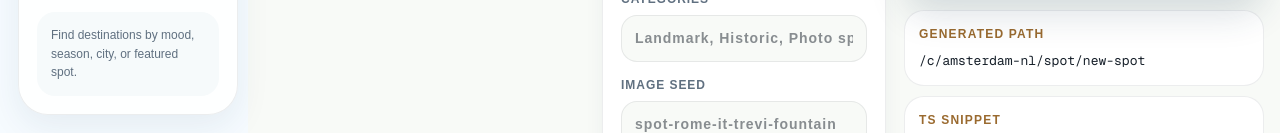
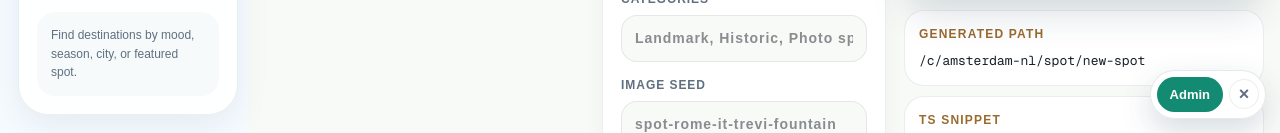
Before and after one commit to kazumophone-arch/travelhub, a Next.js app: page /admin/spots/new in a window 1280 px wide. Shown: the part 667-800 px from the top of the page. Built offline with nearby package versions, Linux system fonts and the light colour scheme.

Commit message:
add view published spot button

```diff
--- a/app/layout.tsx
+++ b/app/layout.tsx
@@ -3,6 +3,7 @@ import { Geist, Geist_Mono } from "next/font/google";
 import { SiteFooter } from "@/components/SiteFooter";
 import { SiteNavigation } from "@/components/SiteNavigation";
 import "./globals.css";
+import { TemporaryAdminTab } from "@/components/TemporaryAdminTab";
 
 const geistSans = Geist({
   variable: "--font-geist-sans",
@@ -39,6 +40,7 @@ export default function RootLayout({
 
         <div className="travelhub-site-page-shell">
           {children}
+        <TemporaryAdminTab />
           <SiteFooter />
         </div>
       </body>
--- a/components/AdminSpotCreator.tsx
+++ b/components/AdminSpotCreator.tsx
@@ -76,6 +76,7 @@ export function AdminSpotCreator({ cities }: Props) {
   const [canOpen, setCanOpen] = useState(true);
   const [drafts, setDrafts] = useState<SpotDraft[]>([]);
   const [publishStatus, setPublishStatus] = useState("");
+  const [publishedHref, setPublishedHref] = useState("");
 
   const selectedCity =
     cityList.find((city) => city.slug === citySlug) ?? firstCity;
@@ -162,6 +163,7 @@ export function AdminSpotCreator({ cities }: Props) {
 
       saveDraft();
       setPublishStatus("Published to data/admin-spots.json");
+      setPublishedHref(`/c/${currentDraft.citySlug}/spot/${currentDraft.slug}`);
     } catch (error) {
       setPublishStatus(
         error instanceof Error ? error.message : "Failed to publish spot."
@@ -179,6 +181,7 @@ export function AdminSpotCreator({ cities }: Props) {
     setImageSeed(draft.imageSeed);
     setCanOpen(draft.canOpen);
     setPublishStatus("");
+    setPublishedHref("");
   }
 
   function newDraft() {
@@ -190,6 +193,7 @@ export function AdminSpotCreator({ cities }: Props) {
     setImageSeed("");
     setCanOpen(true);
     setPublishStatus("");
+    setPublishedHref("");
   }
 
   function deleteDraft(id: string) {
@@ -375,6 +379,12 @@ export function AdminSpotCreator({ cities }: Props) {
             </div>
 
             {publishStatus && <div style={statusStyle}>{publishStatus}</div>}
+
+            {publishedHref && (
+              <Link href={publishedHref} style={viewPublishedStyle}>
+                View published spot →
+              </Link>
+            )}
           </div>
 
           <section style={previewWrapStyle}>
@@ -818,3 +828,17 @@ const emptyStyle: CSSProperties = {
   border: "1px solid rgba(168, 116, 50, 0.14)",
   color: "#607080",
 };
+
+const viewPublishedStyle: CSSProperties = {
+  display: "inline-flex",
+  width: "fit-content",
+  marginTop: 10,
+  padding: "10px 13px",
+  borderRadius: 999,
+  background: "#17202a",
+  border: "1px solid rgba(23, 32, 42, 0.12)",
+  color: "#ffffff",
+  textDecoration: "none",
+  fontSize: 13,
+  fontWeight: 850,
+};
--- /dev/null
+++ b/components/TemporaryAdminTab.tsx
@@ -0,0 +1,108 @@
+"use client";
+
+import Link from "next/link";
+import { useEffect, useState, type CSSProperties } from "react";
+
+const STORAGE_KEY = "travelhub-hide-temp-admin-tab";
+
+export function TemporaryAdminTab() {
+  const [hidden, setHidden] = useState(true);
+
+  useEffect(() => {
+    setHidden(window.localStorage.getItem(STORAGE_KEY) === "1");
+  }, []);
+
+  function hideTab() {
+    window.localStorage.setItem(STORAGE_KEY, "1");
+    setHidden(true);
+  }
+
+  function showTabAgain() {
+    window.localStorage.removeItem(STORAGE_KEY);
+    setHidden(false);
+  }
+
+  if (hidden) {
+    return (
+      <button type="button" onClick={showTabAgain} style={restoreStyle}>
+        Admin
+      </button>
+    );
+  }
+
+  return (
+    <div style={wrapStyle}>
+      <Link href="/admin" style={linkStyle}>
+        Admin
+      </Link>
+
+      <button type="button" onClick={hideTab} style={closeStyle} aria-label="Hide admin tab">
+        ×
+      </button>
+    </div>
+  );
+}
+
+const wrapStyle: CSSProperties = {
+  position: "fixed",
+  right: 14,
+  bottom: 14,
+  zIndex: 9999,
+  display: "flex",
+  alignItems: "center",
+  gap: 6,
+  padding: 6,
+  borderRadius: 999,
+  background: "rgba(255, 255, 255, 0.88)",
+  border: "1px solid rgba(23, 32, 42, 0.10)",
+  boxShadow: "0 12px 30px rgba(30, 64, 88, 0.18)",
+  backdropFilter: "blur(14px)",
+  WebkitBackdropFilter: "blur(14px)",
+};
+
+const linkStyle: CSSProperties = {
+  display: "inline-flex",
+  alignItems: "center",
+  justifyContent: "center",
+  minHeight: 34,
+  padding: "8px 13px",
+  borderRadius: 999,
+  background: "#138a72",
+  color: "#ffffff",
+  textDecoration: "none",
+  fontSize: 13,
+  fontWeight: 850,
+};
+
+const closeStyle: CSSProperties = {
+  width: 30,
+  height: 30,
+  display: "grid",
+  placeItems: "center",
+  borderRadius: "50%",
+  border: "1px solid rgba(23, 32, 42, 0.08)",
+  background: "#ffffff",
+  color: "#607080",
+  fontSize: 18,
+  fontWeight: 850,
+  cursor: "pointer",
+};
+
+const restoreStyle: CSSProperties = {
+  position: "fixed",
+  right: 14,
+  bottom: 14,
+  zIndex: 9999,
+  minHeight: 34,
+  padding: "8px 12px",
+  borderRadius: 999,
+  border: "1px solid rgba(23, 32, 42, 0.10)",
+  background: "rgba(255, 255, 255, 0.86)",
+  color: "#138a72",
+  boxShadow: "0 12px 30px rgba(30, 64, 88, 0.16)",
+  backdropFilter: "blur(14px)",
+  WebkitBackdropFilter: "blur(14px)",
+  fontSize: 12,
+  fontWeight: 850,
+  cursor: "pointer",
+};
```
